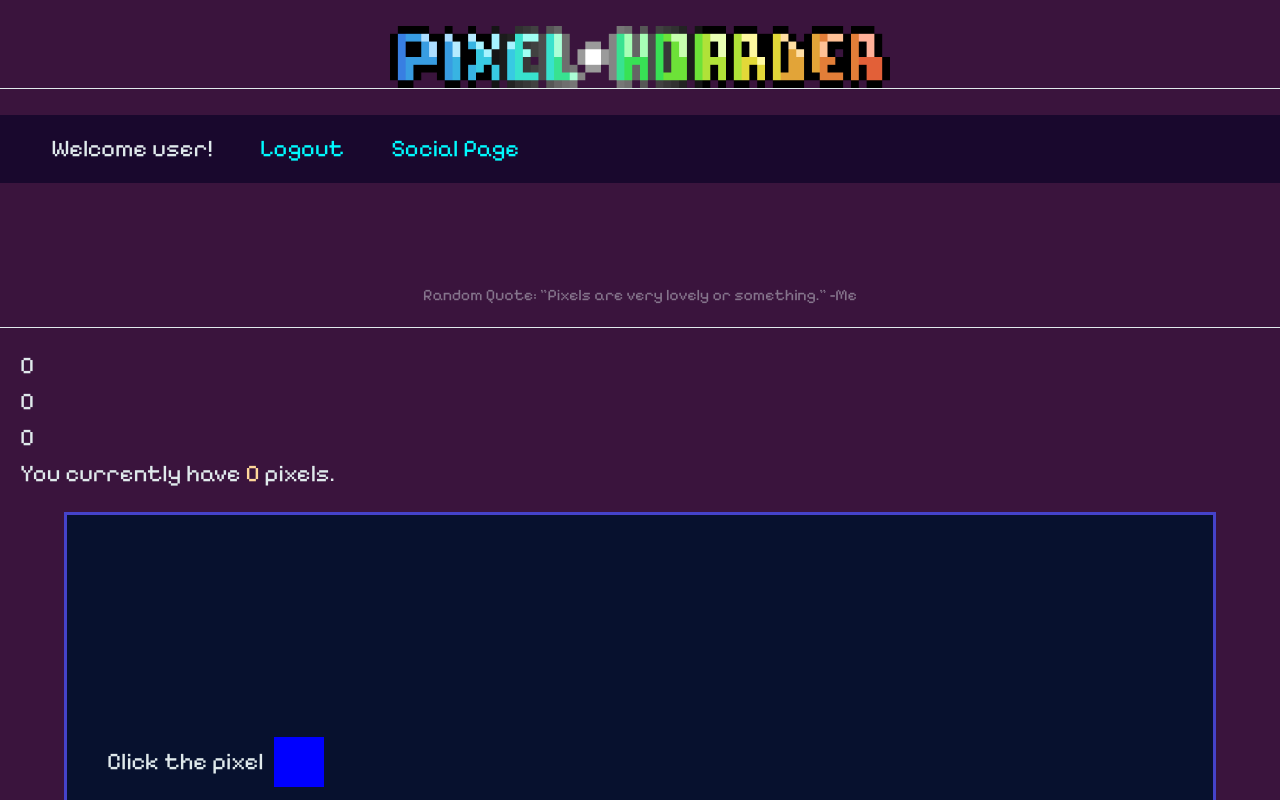
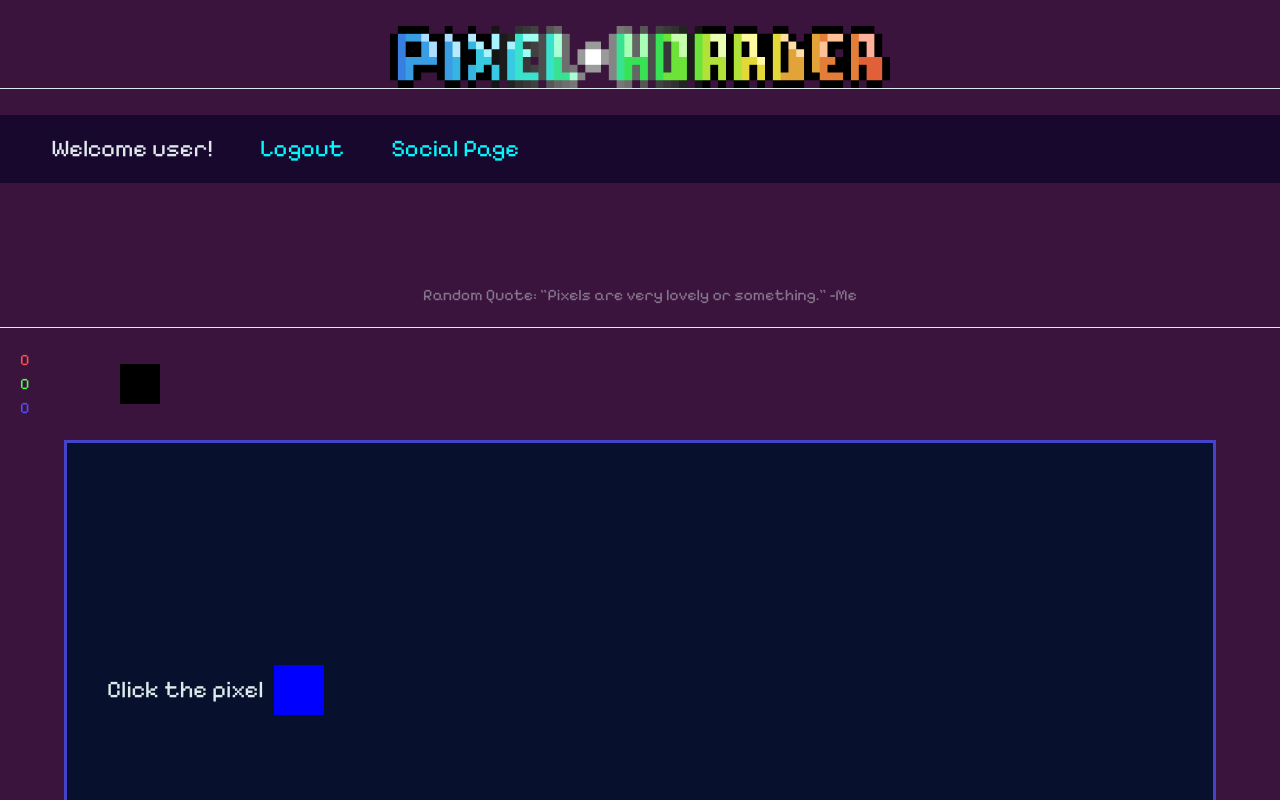
Before and after one commit to JamisonTremayne/startup, a React (Vite) app: page /game in a window 1280 px wide. Shown: the top 800 px of the page. Built offline with nearby package versions, Linux system fonts and the light colour scheme.

Commit message:
Updated Pixel Count Display

```diff
--- a/src/game/game.css
+++ b/src/game/game.css
@@ -25,11 +25,35 @@
 }
 
 #pixel-display {
+    display: flex;
+    align-items: center;
+    gap: 20px;
     margin: 20px;
 }
 
-#pixel-count {
-    color: #ffd89a;
+.pixel-numbers {
+    display: flex;
+    flex-direction: column;
+    font-size: 16px;
+    min-width: 80px;
+}
+
+.pixel-square {
+    width: 40px;
+    height: 40px;
+    flex-shrink: 0;
+}
+
+#red-pixels {
+    color: rgb(255, 80, 80);
+}
+
+#green-pixels {
+    color: rgb(80, 255, 80);
+}
+
+#blue-pixels {
+    color: rgb(80, 80, 255);
 }
 
 #game-area {
--- a/src/game/game.jsx
+++ b/src/game/game.jsx
@@ -14,7 +14,7 @@ export function Game(props) {
     }
 
     function getColorRatio(r_px, g_px, b_px) {
-        const total = r_px + g_px + b_px;
+        const total = Math.max(r_px + g_px + b_px, 255);
         const red_ratio = r_px / total;
         const green_ratio = g_px / total;
         const blue_ratio = b_px / total;
@@ -38,16 +38,23 @@ export function Game(props) {
             <div id="random-quote">Random Quote: "{quote}" -{quoteAuthor} </div>
             <hr />
             <div id="pixel-display">
-                <div id="red-pixels">
-                    {pixels.red}
+                <div className="pixel-numbers">
+                    <div id="red-pixels">{pixels.red}</div>
+                    <div id="green-pixels">{pixels.green}</div>
+                    <div id="blue-pixels">{pixels.blue}</div>
                 </div>
-                <div id="green-pixels">
-                    {pixels.green}
+
+                <div className="pixel-square">
+                    <svg width="40" height="40">
+                        <rect
+                            x="0"
+                            y="0"
+                            width="40"
+                            height="40"
+                            fill={getColorRatio(pixels.red, pixels.green, pixels.blue)}
+                        />
+                    </svg>
                 </div>
-                <div id="blue-pixels">
-                    {pixels.blue}
-                </div>
-                You currently have <span id="pixel-count">0</span> pixels.
             </div>
 
             <div id="game-area">
```
